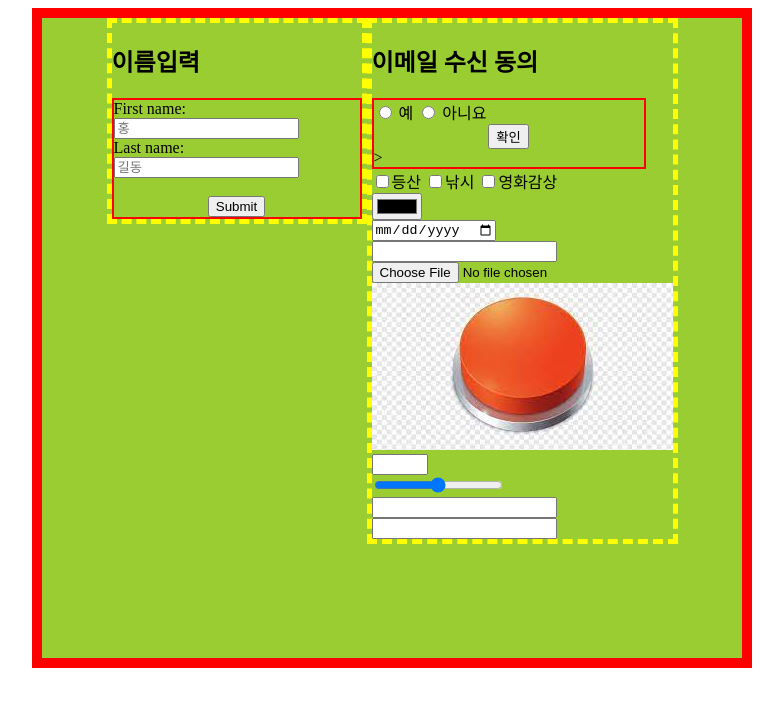
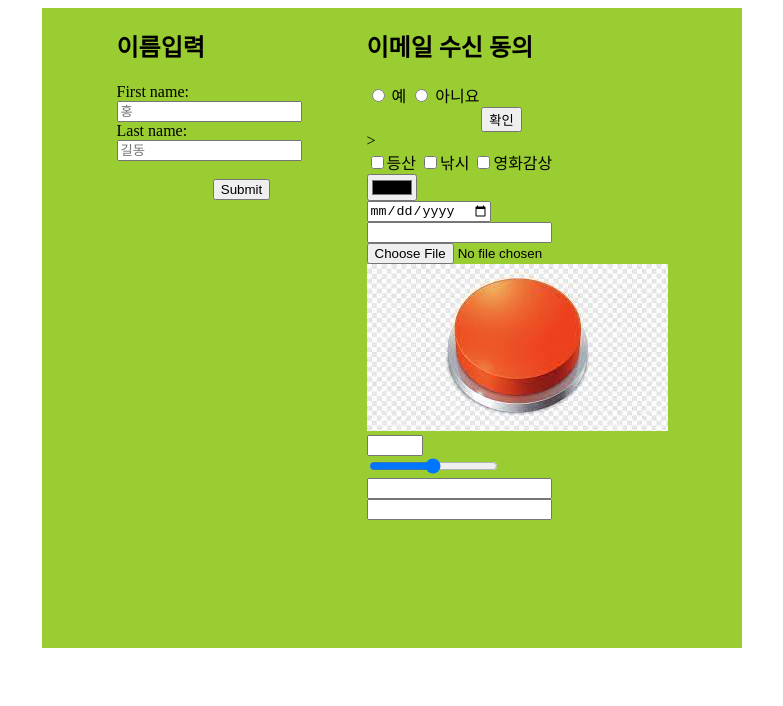
Before and after one commit to Peterseo9503/html_study, a plain HTML site: page index.html in a window 1280 px wide. Shown: the whole page, without its empty margins (248-1031 px from the left). Drawn offline with Linux system fonts and the light colour scheme.

Commit message:
Update index.html

```diff
--- a/index.html
+++ b/index.html
@@ -18,13 +18,13 @@
             /* margin-top:20%; */
             transition: 0.5s;
             display: flex;
-            border: 10px solid red;
+            /* border: 10px solid red; */
             justify-content: center;
             align-items: flex-start;
         }
 
         form {
-            border: 2px solid red;
+            /* border: 2px solid red; */
             max-width: 270px;
         }
 
@@ -33,17 +33,17 @@
             display: block;
         }
 
-        div:hover {
+        #layout:hover {
             background: orange;
         }
 
         #layout1 {
-            border: 5px dashed yellow;
+            /* border: 5px dashed yellow; */
             flex-basis: 250px;
         }
 
         main {
-            border: 5px dashed yellow;
+            /* border: 5px dashed yellow; */
             flex-basis: 250px;
         }
 
```
